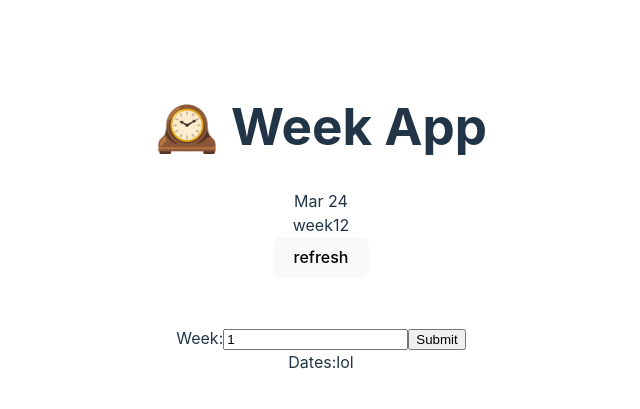
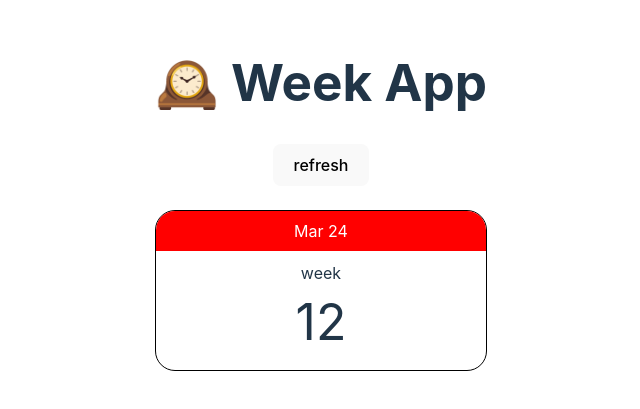
Before and after one commit to serjilyashenko/WeekApp, a React (Vite) app: page / in a window 1280 px wide. Shown: the part 181-590 px from the top of the page, without its empty margins (319-959 px from the left). Built offline with nearby package versions, Linux system fonts and the light colour scheme.

Commit message:
add container styles

```diff
--- a/src/App.tsx
+++ b/src/App.tsx
@@ -8,24 +8,24 @@ export default function App(): JSX.Element {
         <DateToWeek />
         <br />
         <br />
-        <div>
-          <form>
-            <label>
-              Week:
-              <input
-                type="text"
-                inputMode="numeric"
-                pattern="[0-9]*"
-                defaultValue={1}
-              />
-              <input type="submit" />
-            </label>
-          </form>
-          <label>
-            Dates:
-            <output>lol</output>
-          </label>
-        </div>
+        {/*<div>*/}
+        {/*  <form>*/}
+        {/*    <label>*/}
+        {/*      Week:*/}
+        {/*      <input*/}
+        {/*        type="text"*/}
+        {/*        inputMode="numeric"*/}
+        {/*        pattern="[0-9]*"*/}
+        {/*        defaultValue={1}*/}
+        {/*      />*/}
+        {/*      <input type="submit" />*/}
+        {/*    </label>*/}
+        {/*  </form>*/}
+        {/*  <label>*/}
+        {/*    Dates:*/}
+        {/*    <output>lol</output>*/}
+        {/*  </label>*/}
+        {/*</div>*/}
       </div>
     </div>
   );
--- a/src/date-to-week/DateToWeek.tsx
+++ b/src/date-to-week/DateToWeek.tsx
@@ -1,6 +1,8 @@
 import { useId, useState } from 'react';
 import { getIsoStringDate } from '../utils/getIsoStringDate';
 import { getIsoWeek } from '../utils/getIsoWeek';
+
+import style from './date-to-week.module.css';
 
 export function DateToWeek(): JSX.Element {
   const weekOutputId = useId();
@@ -17,13 +19,21 @@ export function DateToWeek(): JSX.Element {
   }
 
   return (
-    <div>
-      <time dateTime={getIsoStringDate(today)}>{prettyDate}</time>
-      <div>
-        <label htmlFor={weekOutputId}>week</label>
-        <output id={weekOutputId}>{week}</output>
+    <>
+      <button onClick={onRefresh}>refresh</button>
+      <br />
+      <br />
+      <div className={style.calendar_container}>
+        <div className={style.calendar_header}>
+          <time dateTime={getIsoStringDate(today)}>{prettyDate}</time>
+        </div>
+        <div className={style.week}>
+          <label htmlFor={weekOutputId}>week</label>
+          <output id={weekOutputId} className={style.week_output}>
+            {week}
+          </output>
+        </div>
       </div>
-      <button onClick={onRefresh}>refresh</button>
-    </div>
+    </>
   );
 }
--- /dev/null
+++ b/src/date-to-week/date-to-week.module.css
@@ -0,0 +1,32 @@
+.calendar_container {
+  border: 1px solid white;
+  border-radius: 20px;
+  overflow: hidden;
+}
+
+.calendar_header {
+  background-color: red;
+  color: white;
+  height: 40px;
+  display: grid;
+  align-items: center;
+}
+
+.week {
+  padding: 10px;
+}
+
+.week_label {
+
+}
+
+.week_output {
+  display: block;
+  font-size: 50px;
+}
+
+@media (prefers-color-scheme: light) {
+  .calendar_container {
+    border: 1px solid black;
+  }
+}
--- a/src/index.css
+++ b/src/index.css
@@ -21,7 +21,6 @@
 
 :root {
   --text-color: rgba(255, 255, 255, 0.87);
-  --background-color: #ffffff;
   --button-color: #f9f9f9;
 }
 
```
